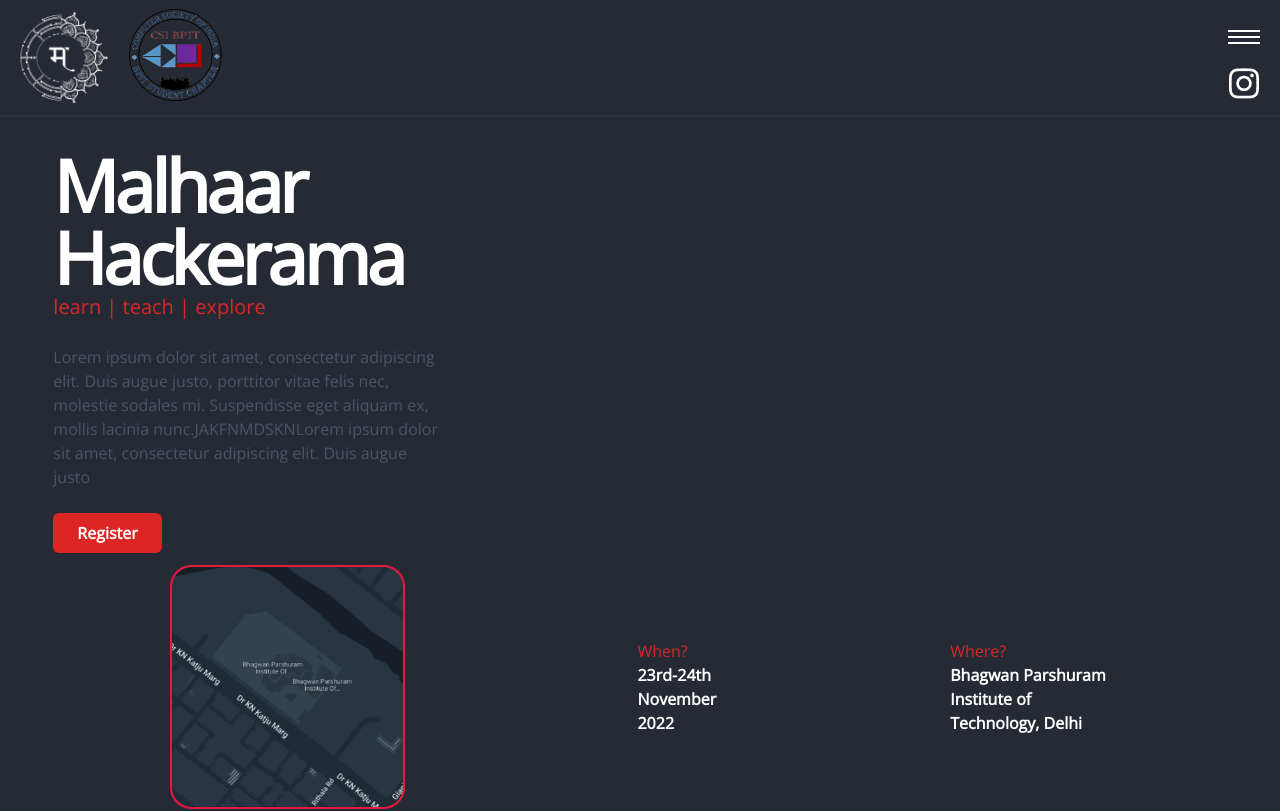
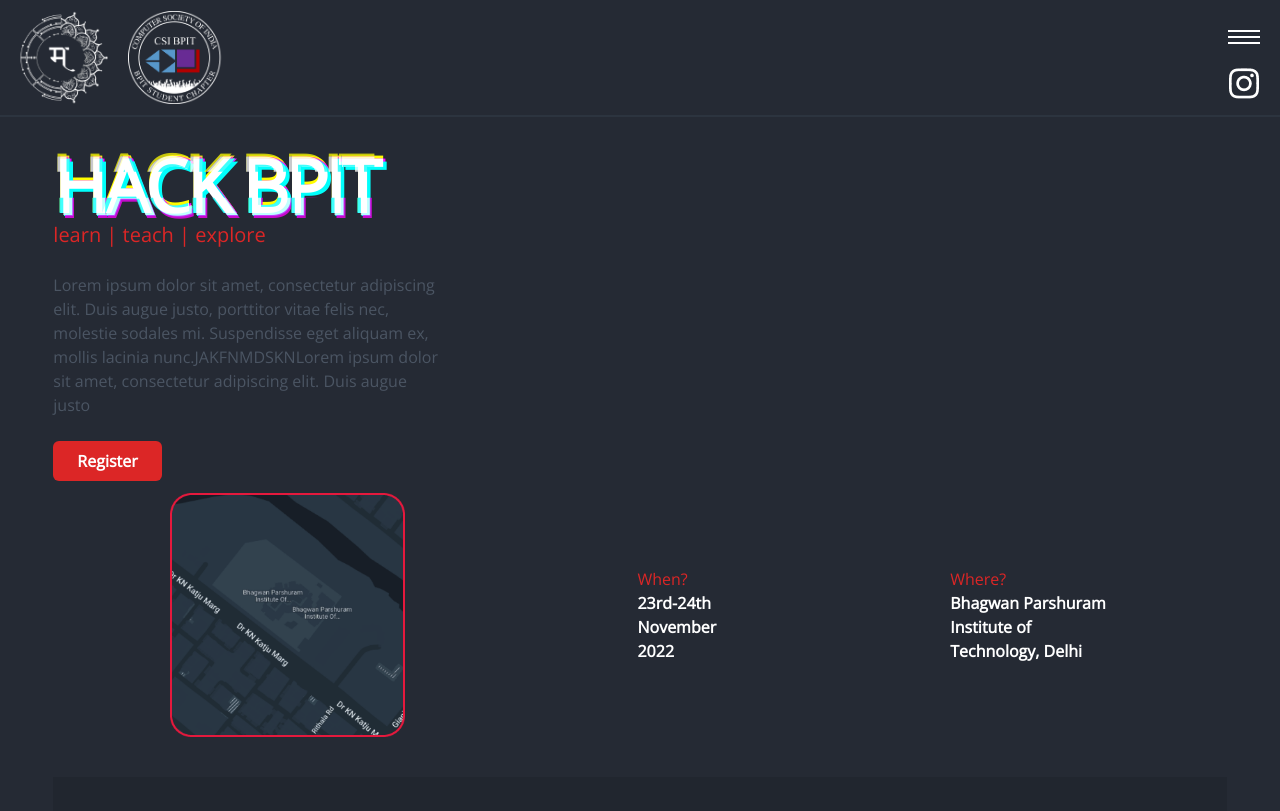
Before and after one commit to theantineutrino/malhaar-website, a React (Create React App) app: page /hackathon in a window 1280 px wide. Shown: the top 811 px of the page. Built offline with nearby package versions, Linux system fonts and the light colour scheme.

Commit message:
Display changes

```diff
--- /dev/null
+++ b/src/components/Glitch.css
@@ -0,0 +1,59 @@
+.glitch {
+  font-weight: bold;
+  text-transform: uppercase;
+  position: relative;
+  text-shadow: 0.05em 0 0 #00fffc, -0.03em -0.04em 0 #fc00ff,
+    0.025em 0.04em 0 #fffc00;
+  animation: glitch 725ms infinite;
+}
+
+.glitch span {
+  position: absolute;
+  top: 0;
+  left: 0;
+}
+
+.glitch span:first-child {
+  animation: glitch 500ms infinite;
+  clip-path: polygon(0 0, 100% 0, 100% 35%, 0 35%);
+  transform: translate(-0.04em, -0.03em);
+  opacity: 0.75;
+}
+
+.glitch span:last-child {
+  animation: glitch 375ms infinite;
+  clip-path: polygon(0 65%, 100% 65%, 100% 100%, 0 100%);
+  transform: translate(0.04em, 0.03em);
+  opacity: 0.75;
+}
+
+@keyframes glitch {
+  0% {
+    text-shadow: 0.05em 0 0 #00fffc, -0.03em -0.04em 0 #fc00ff,
+      0.025em 0.04em 0 #fffc00;
+  }
+  15% {
+    text-shadow: 0.05em 0 0 #00fffc, -0.03em -0.04em 0 #fc00ff,
+      0.025em 0.04em 0 #fffc00;
+  }
+  16% {
+    text-shadow: -0.05em -0.025em 0 #00fffc, 0.025em 0.035em 0 #fc00ff,
+      -0.05em -0.05em 0 #fffc00;
+  }
+  49% {
+    text-shadow: -0.05em -0.025em 0 #00fffc, 0.025em 0.035em 0 #fc00ff,
+      -0.05em -0.05em 0 #fffc00;
+  }
+  50% {
+    text-shadow: 0.05em 0.035em 0 #00fffc, 0.03em 0 0 #fc00ff,
+      0 -0.04em 0 #fffc00;
+  }
+  99% {
+    text-shadow: 0.05em 0.035em 0 #00fffc, 0.03em 0 0 #fc00ff,
+      0 -0.04em 0 #fffc00;
+  }
+  100% {
+    text-shadow: -0.05em 0 0 #00fffc, -0.025em -0.04em 0 #fc00ff,
+      -0.04em -0.025em 0 #fffc00;
+  }
+}
--- /dev/null
+++ b/src/components/Glitch.js
@@ -0,0 +1,12 @@
+import "./Glitch.css";
+export default function Glitch() {
+  return (
+    <div class="container">
+      <p class="glitch">
+        <span aria-hidden="true">Hack BPIT</span>
+        Hack BPIT
+        <span aria-hidden="true">Hack BPIT</span>
+      </p>
+    </div>
+  );
+}
--- a/src/components/Hackathon.js
+++ b/src/components/Hackathon.js
@@ -1,10 +1,10 @@
 import logo from "../images/logomal.png";
-
+import jondoe from "../images/jondoe.png";
 import ins from "../images/insta.png";
 import csilogo from "../images/csilogo.png";
 import Footer from "../ux/Footer";
 import { useRef } from "react";
-
+import Glitch from "./Glitch";
 import college from "../images/college.png";
 import {
   Cvent,
@@ -19,7 +19,6 @@ import {
   Prizes,
   Person,
   Podium,
-  Akash,
 } from "../images/partners";
 import mark from "../images/mark.png";
 import { Link } from "react-router-dom";
@@ -101,32 +100,32 @@ export default function Hackathon({ overlayOpen, setOverlayOpen }) {
   const mentors = [
     {
       id: 1,
-      name: "Papa Mustacho",
-      image: Akash,
+      name: "John Doe",
+      image: jondoe,
       position: "CEO, Mustacho Inc.",
       subTitle:
         "Lorem ipsum dolor sit amet, consectetur adipiscing elit. Duis augue justo, porttitor vitae felis nec, molestie sodale",
     },
     {
       id: 2,
-      name: "Papa Mustacho",
-      image: Akash,
+      name: "John Doe",
+      image: jondoe,
       position: "CEO, Mustacho Inc.",
       subTitle:
         "Lorem ipsum dolor sit amet, consectetur adipiscing elit. Duis augue justo, porttitor vitae felis nec, molestie sodale",
     },
     {
       id: 3,
-      name: "Papa Mustacho",
-      image: Akash,
+      name: "John Doe",
+      image: jondoe,
       position: "CEO, Mustacho Inc.",
       subTitle:
         "Lorem ipsum dolor sit amet, consectetur adipiscing elit. Duis augue justo, porttitor vitae felis nec, molestie sodale",
     },
     {
       id: 4,
-      name: "Papa Mustacho",
-      image: Akash,
+      name: "John Doe",
+      image: jondoe,
       position: "CEO, Mustacho Inc.",
       subTitle:
         "Lorem ipsum dolor sit amet, consectetur adipiscing elit. Duis augue justo, porttitor vitae felis nec, molestie sodale",
@@ -225,8 +224,8 @@ export default function Hackathon({ overlayOpen, setOverlayOpen }) {
 
         <div className="w-11/12 mx-auto h-screen md:h-[500vh] relative">
           <div className="h-full mt-8">
-            <h1 className="font-bold font-open text-white text-7xl tracking-tighter">
-              Malhaar <br /> Hackerama
+            <h1 className="font-bold font-open text-white text-4xl md:text-7xl  tracking-tighter">
+              <Glitch />
             </h1>
             <span className="text-red-600 font-open font-medium text-xl align-middle">
               learn | teach | explore
```
Also changed, not shown: src/images/csilogo.png, src/images/jondoe.png (added).
